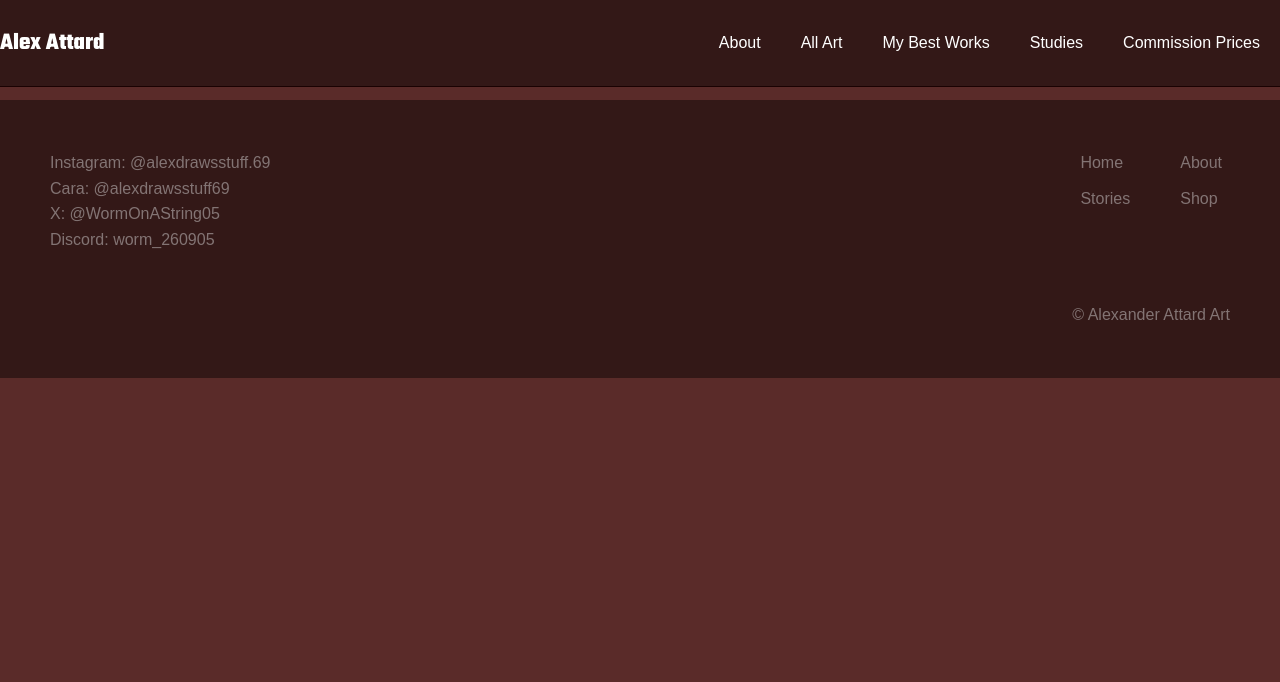
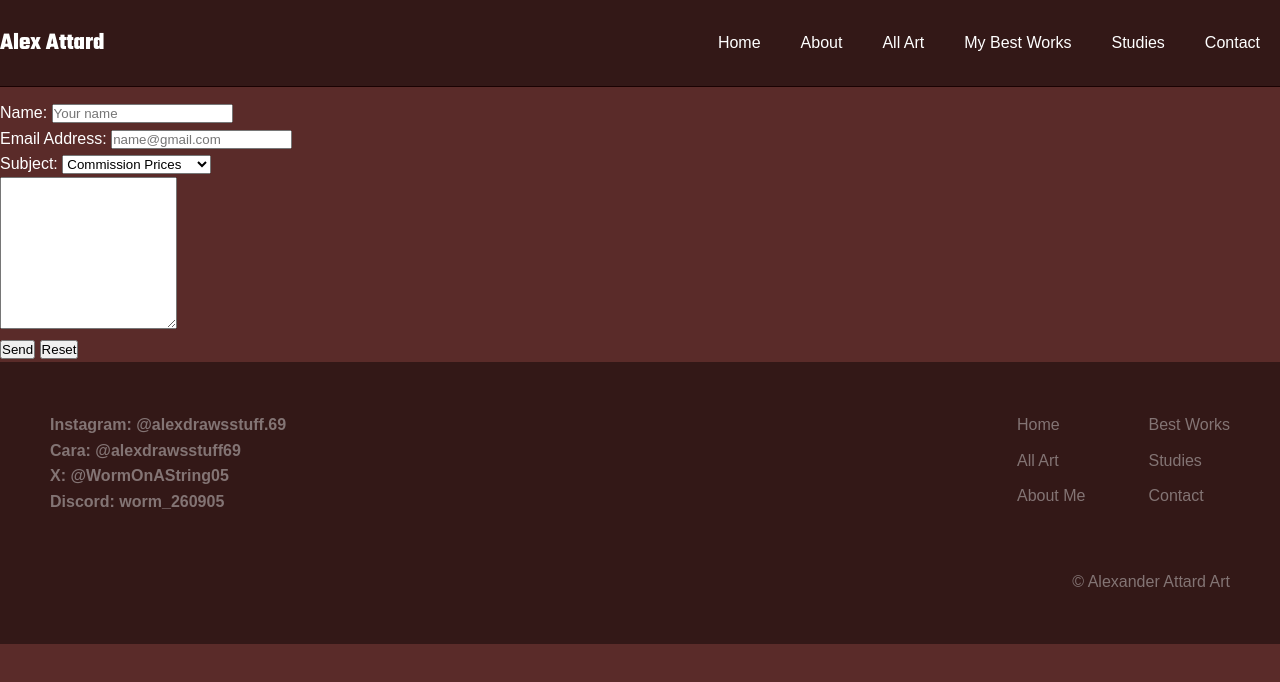
Before and after one commit to AlexIsGay05/Alexisgay05.github.io, a plain HTML site: page Commission.html in a window 1280 px wide. Shown: the top 682 px of the page. Drawn offline with Linux system fonts and the light colour scheme; a web font is replaced by a local one.

Commit message:
completed website

```diff
--- a/Commission.html
+++ b/Commission.html
@@ -20,11 +20,12 @@
         <div class="container">
             <a href="index.html" class="navbar-brand">Alex Attard</a>
             <ul class="navbar-nav">
-                <li class="nav-item"><a href="#" class="nav-link">About</a></li>
-                <li class="nav-item"><a href="#" class="nav-link">All Art</a></li>
-                <li class="nav-item"><a href="#" class="nav-link">My Best Works</a></li>
-                <li class="nav-item"><a href="#" class="nav-link">Studies</a></li>
-                <li class="nav-item"><a href="#" class="nav-link">Commission Prices</a></li>
+                <li class="nav-item"><a href="index.html" class="nav-link">Home</a></li>
+                <li class="nav-item"><a href="About Me.html" class="nav-link">About</a></li>
+                <li class="nav-item"><a href="All Art.html" class="nav-link">All Art</a></li>
+                <li class="nav-item"><a href="Best works.html" class="nav-link">My Best Works</a></li>
+                <li class="nav-item"><a href="studies.html" class="nav-link">Studies</a></li>
+                <li class="nav-item"><a href="Commission.html" class="nav-link">Contact</a></li>
             </ul>
         </div>
     </nav>
@@ -33,6 +34,37 @@
      <div class="container">
         <!-- main website content -->
         <main class="main-content">
+
+            <div class="main-content">
+                <form action="malito:kylie.attard.g52526@mcast.edu.mt"
+                method="post"
+                enctype="text/plain"
+                class="website-form content-narrow"></form>
+                <div class="form-element">
+                    <label for="name">Name:</label>
+                    <input type="text" name="name" id="name" placeholder="Your name" required>
+                </div>
+                <div class="form-element">
+                    <label for="email">Email Address:</label>
+                    <input type="email" name="email" id="email" placeholder="name@gmail.com" required>
+                </div>
+                <div class="form-element">
+                    <label for="subject">Subject:</label>
+                    <select name="subject" id="subject">
+                        <option value="Share a request">Commission Prices</option>
+                        <option value="info">Other(please specify)</option>
+                    </select>
+                </div>
+                <div class="form-element">
+                    <textarea name="message" id="message" rows="10"></textarea>
+                </div>
+
+                 <div class="form-element">
+                    <button type="submit">Send</button>
+                    <button type="reset">Reset</button>
+                 </div>
+        </div>
+
         </main>
         </div>
 
@@ -43,23 +75,27 @@
 <footer class="website-footer">
     <div class="container">
     <ul class="contact">
-    <li>Instagram: @alexdrawsstuff.69</li>
+    <li><b>Instagram: @alexdrawsstuff.69</li>
     <li>Cara: @alexdrawsstuff69</li>
     <li>X: @WormOnAString05</li>
-    <li>Discord: worm_260905</li>
+    <li>Discord: worm_260905</b></li>
     </ul>
 
 
 
     <ul class="footer-links">
         <li class="footer-item">
-            <a href="#" class="footer-link">Home</a></li>
+            <a href="index.html" class="footer-link">Home</a></li>
         <li class="footer-item">
-            <a href="#" class="footer-link">Stories</a></li>
+            <a href="All Art.html" class="footer-link">All Art</a></li>
         <li class="footer-item">
-            <a href="#" class="footer-link">About</a></li>
+            <a href="About Me.html" class="footer-link">About Me</a></li>
         <li class="footer-item">
-            <a href="#" class="footer-link">Shop</a></li>
+            <a href="Best works.html" class="footer-link">Best Works</a></li>
+        <li class="footer-item">
+            <a href="studies.html" class="footer-link">Studies</a></li>
+        <li class="footer-item">
+            <a href="Commission.html" class="footer-link">Contact</a></li>
     </ul>
 
     <p class="copyright">
```
Also changed, not shown: About Me.html (+17 -12 lines), All Art.html (+16 -11 lines), Best works.html (+16 -11 lines), index.html (+17 -12 lines), studies.html (+37 -11 lines), images/contact.jpg (added).
